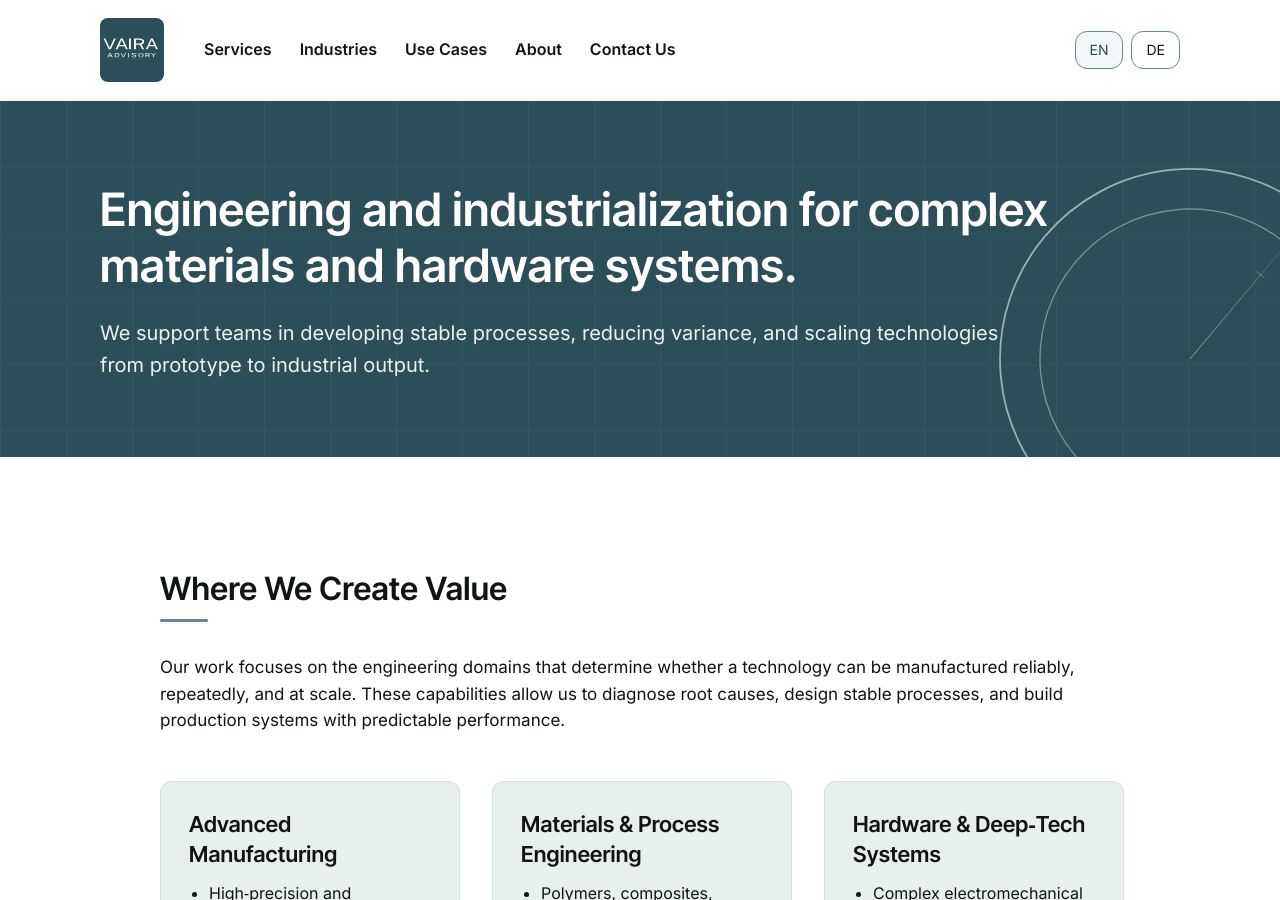
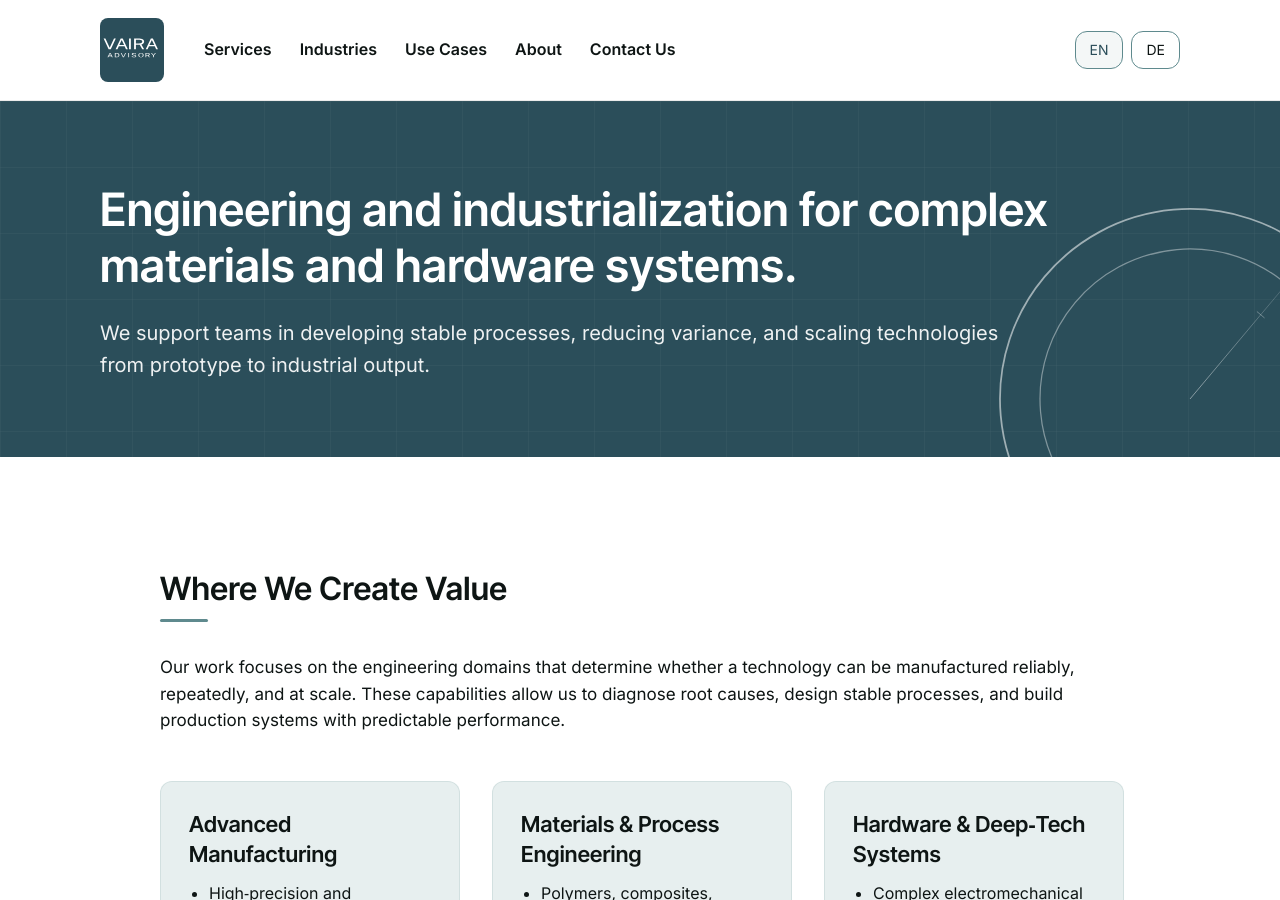
Before and after one commit to raphaelheeb/vaira-advisory, a Jekyll site: the page built from industries/index.html, in a window 1280 px wide and 900 px high. Built offline with Jekyll 4.4.1, drawn with Linux system fonts in a browser that asks for light colours.

Commit message:
Update index.html

```diff
--- a/industries/index.html
+++ b/industries/index.html
@@ -15,7 +15,7 @@
     </p>
   </div>
 
-  <div class="cad-hero-shape cad-hero-shape--lower-right" style="bottom:-120px; top:auto; right:-120px; position:absolute;">
+  <div class="cad-hero-shape cad-hero-shape--lower-right" style="bottom:-160px; top:auto; right:-120px; position:absolute;">
      <svg width="420" height="420" viewBox="0 0 420 420" fill="none" xmlns="http://www.w3.org/2000/svg">
       <defs>
         <linearGradient id="radialFade" x1="210" y1="210" x2="400" y2="210" gradientUnits="userSpaceOnUse">
```
